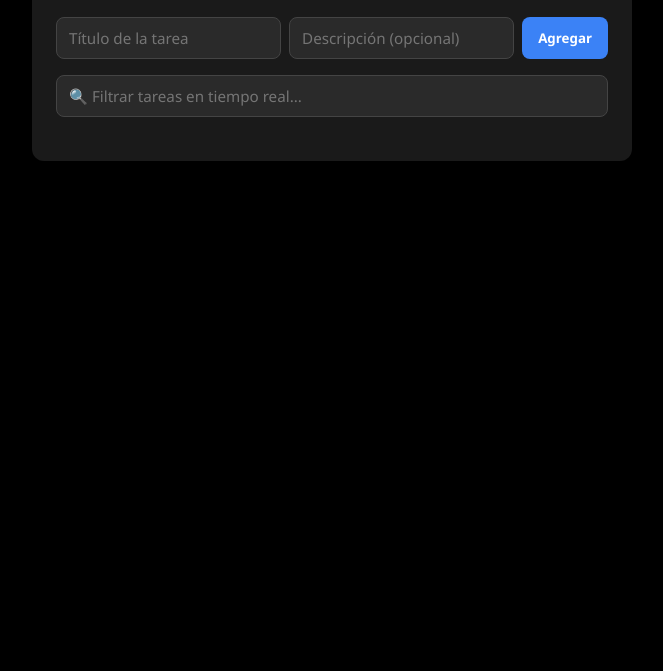
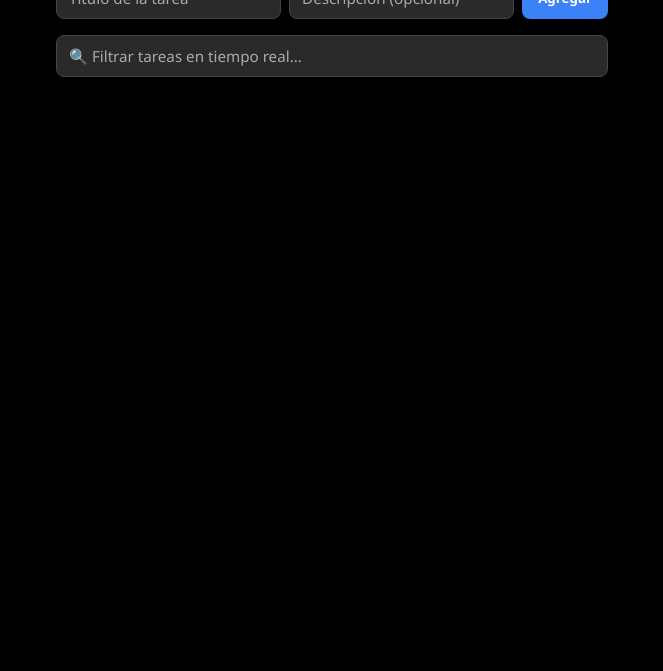
Before and after one commit to jeanpierrecorrea927-ctrl/todo-list-jean, a plain HTML site: page public/index.html in a window 1280 px wide. Shown: the part 129-800 px from the top of the page, without its empty margins (308-971 px from the left). Drawn offline with Linux system fonts and the light colour scheme; no server answers.

Commit message:
Update index.html

```diff
--- a/public/index.html
+++ b/public/index.html
@@ -3,20 +3,46 @@
 <head>
   <meta charset="UTF-8">
   <meta name="viewport" content="width=device-width, initial-scale=1.0">
+
   <title>To-Do List | DevOps</title>
-  <link rel="stylesheet" href="style.css?v=3">
+
+  <link rel="stylesheet" href="style.css?v=4">
+
   <style>
+    html,
     body {
-      background: #000000 !important;
+      margin: 0;
+      padding: 0;
+      min-height: 100%;
+      background-color: #000000 !important;
       color: #ffffff !important;
     }
+
+    body {
+      min-height: 100vh;
+    }
+
     .app {
-      background: #1a1a1a !important;
+      min-height: 100vh;
+      background-color: #000000 !important;
+      color: #ffffff;
+    }
+
+    input {
+      background-color: #1a1a1a;
+      color: #ffffff;
+      border: 1px solid #444444;
+    }
+
+    input::placeholder {
+      color: #aaaaaa;
     }
   </style>
 </head>
+
 <body>
   <div class="app">
+
     <header class="app-header">
       <h1>📝 To-Do List</h1>
       <p class="subtitle">Despliegue Automatizado en VPS</p>
@@ -24,21 +50,49 @@
 
     <section class="task-form-section">
       <form id="task-form">
-        <input type="text" id="title-input" placeholder="Título de la tarea" required>
-        <input type="text" id="description-input" placeholder="Descripción (opcional)">
-        <button type="submit" id="submit-btn">Agregar</button>
-        <button type="button" id="cancel-edit-btn" class="hidden">Cancelar</button>
+        <input
+          type="text"
+          id="title-input"
+          placeholder="Título de la tarea"
+          required
+        >
+
+        <input
+          type="text"
+          id="description-input"
+          placeholder="Descripción (opcional)"
+        >
+
+        <button type="submit" id="submit-btn">
+          Agregar
+        </button>
+
+        <button
+          type="button"
+          id="cancel-edit-btn"
+          class="hidden"
+        >
+          Cancelar
+        </button>
       </form>
     </section>
 
     <section class="filter-section">
-      <input type="text" id="filter-input" placeholder="🔍 Filtrar tareas en tiempo real...">
+      <input
+        type="text"
+        id="filter-input"
+        placeholder="🔍 Filtrar tareas en tiempo real..."
+      >
     </section>
 
     <section class="tasks-section">
       <ul id="task-list"></ul>
-      <p id="empty-state" class="hidden">No hay tareas todavía.</p>
+
+      <p id="empty-state" class="hidden">
+        No hay tareas todavía.
+      </p>
     </section>
+
   </div>
 
   <script src="app.js"></script>
```
